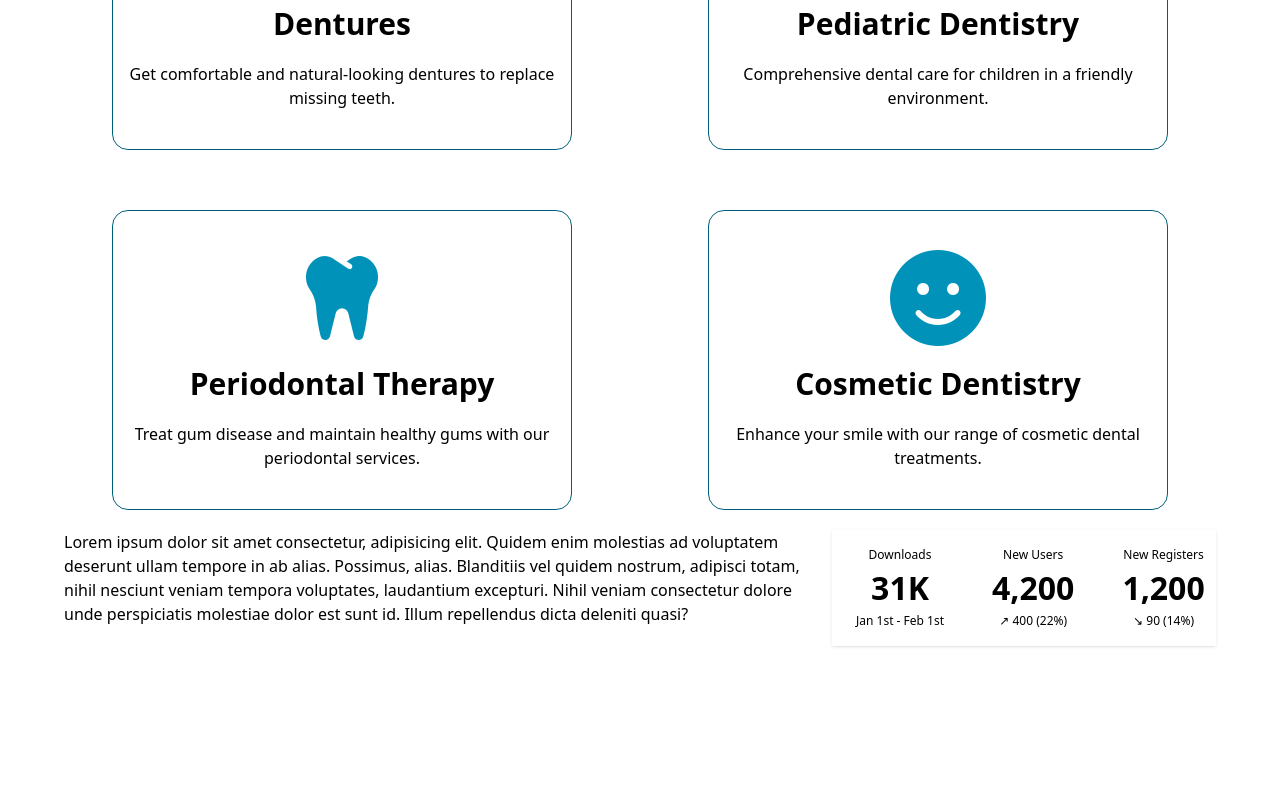
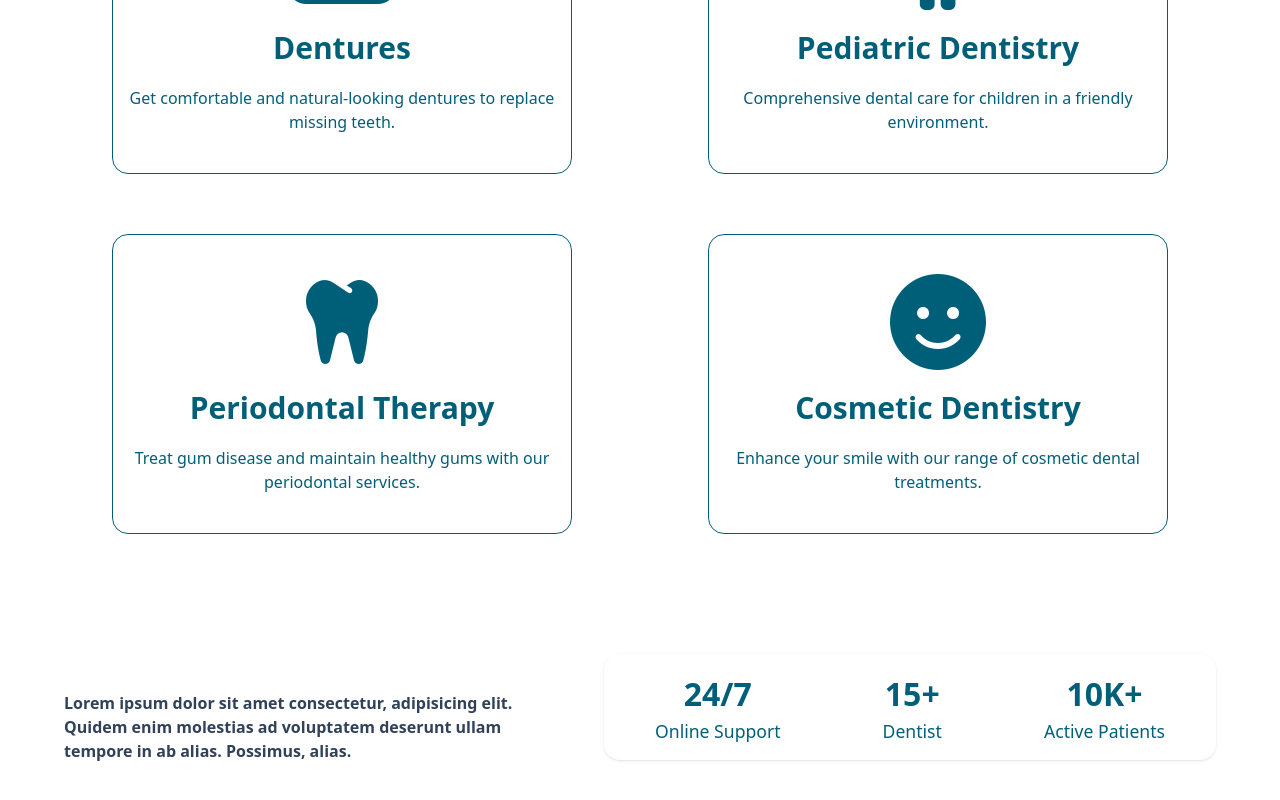
Before and after one commit to Nortey-Micheal/dentalCenter, a React (Vite) app: page /service in a window 1280 px wide. Shown: the part 1462-2262 px from the top of the page. Before the commit the page ends 2108 px from the top, so only its background shows below. Built offline with nearby package versions, Linux system fonts and the light colour scheme.

Commit message:
`Refactor Services page layout and content`

```diff
--- a/src/pages/services.tsx
+++ b/src/pages/services.tsx
@@ -57,36 +57,36 @@ export default function Services() {
     return (
         <>
            <Navbar />
-           <section className="w-[90vw] mx-auto ">
-                <h1 className="text-3xl font-bold my-10 text-center">We are committed to <br /> providing quality healthcare.</h1>
-                <div className="flex flex-wrap gap-10 mx-auto justify-around">
+           <section className="w-[90vw] mx-auto max-w-[1200px]">
+                <h1 className="text-3xl font-bold my-10 text-center md:text-left lg:text-5xl text-slate-800">We are committed to <br /> providing quality healthcare.</h1>
+                <div className="flex flex-wrap gap-10 mx-auto justify-around mb-15">
                     {services.map((service,index) => (
-                        <div key={index} className="h-[300px] flex flex-col justify-center border w-full hover:bg-cyan-800 hover:text-cyan-50 lg:w-[40%] border-cyan-800 text-center mb-5 p-3 rounded-2xl gap-5">
-                            <i className={`text-8xl text-cyan-600 fas ${service.icon}`}></i>
+                        <div key={index} className="h-[300px] flex flex-col justify-center border w-full text-cyan-800 hover:bg-cyan-800 hover:text-cyan-50 lg:w-[40%] border-cyan-800 text-center mb-5 p-3 rounded-2xl gap-5">
+                            <i className={`text-8xl fas ${service.icon}`}></i>
                             <h2 className="text-3xl font-bold text-cyan-90">{service.type}</h2>
                             <p>{service.description}</p>
                         </div>
                     ))}
                 </div>
-                <div className="flex flex-col md:flex-row">
-                    <p className="md:max-w-2/3">Lorem ipsum dolor sit amet consectetur, adipisicing elit. Quidem enim molestias ad voluptatem deserunt ullam tempore in ab alias. Possimus, alias. Blanditiis vel quidem nostrum, adipisci totam, nihil nesciunt veniam tempora voluptates, laudantium excepturi. Nihil veniam consectetur dolore unde perspiciatis molestiae dolor est sunt id. Illum repellendus dicta deleniti quasi?</p>
-                    <div className="stats stats-vertical lg:stats-horizontal shadow w-full text-center">
+                <div className="flex flex-col lg:flex-row items-center justify-between gap-x-10">
+                    <p className="md:max-w-[500px] text-slate-700 font-semibold">Lorem ipsum dolor sit amet consectetur, adipisicing elit. Quidem enim molestias ad voluptatem deserunt ullam tempore in ab alias. Possimus, alias.</p>
+                    <div className="stats stats-vertical mt-10 mb-20 text-cyan-800 lg:stats-horizontal rounded-2xl shadow w-full text-center">
                         <div className="stat">
-                            <div className="stat-title">Downloads</div>
-                            <div className="stat-value">31K</div>
-                            <div className="stat-desc">Jan 1st - Feb 1st</div>
+                            <div className="stat-title"></div>
+                            <div className="stat-value">24/7</div>
+                            <div className="stat-desc text-[1.1rem]">Online Support</div>
                         </div>
 
                         <div className="stat">
-                            <div className="stat-title">New Users</div>
-                            <div className="stat-value">4,200</div>
-                            <div className="stat-desc">↗︎ 400 (22%)</div>
+                            <div className="stat-title"></div>
+                            <div className="stat-value">15+</div>
+                            <div className="stat-desc text-[1.1rem]">Dentist</div>
                         </div>
 
                         <div className="stat">
-                            <div className="stat-title">New Registers</div>
-                            <div className="stat-value">1,200</div>
-                            <div className="stat-desc">↘︎ 90 (14%)</div>
+                            <div className="stat-title"></div>
+                            <div className="stat-value">10K+</div>
+                            <div className="stat-desc text-[1.1rem]" >Active Patients</div>
                         </div>
                     </div>
                 </div>
```
